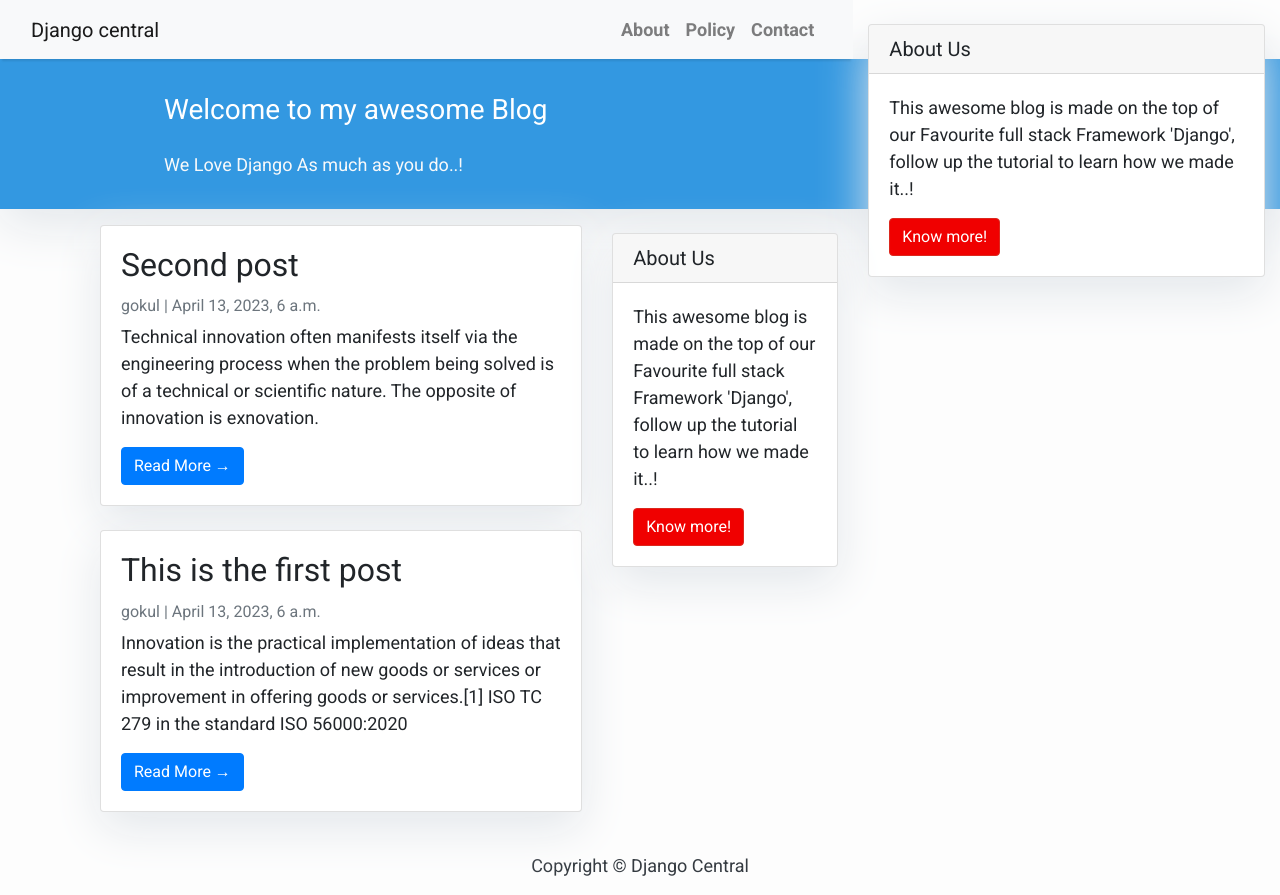
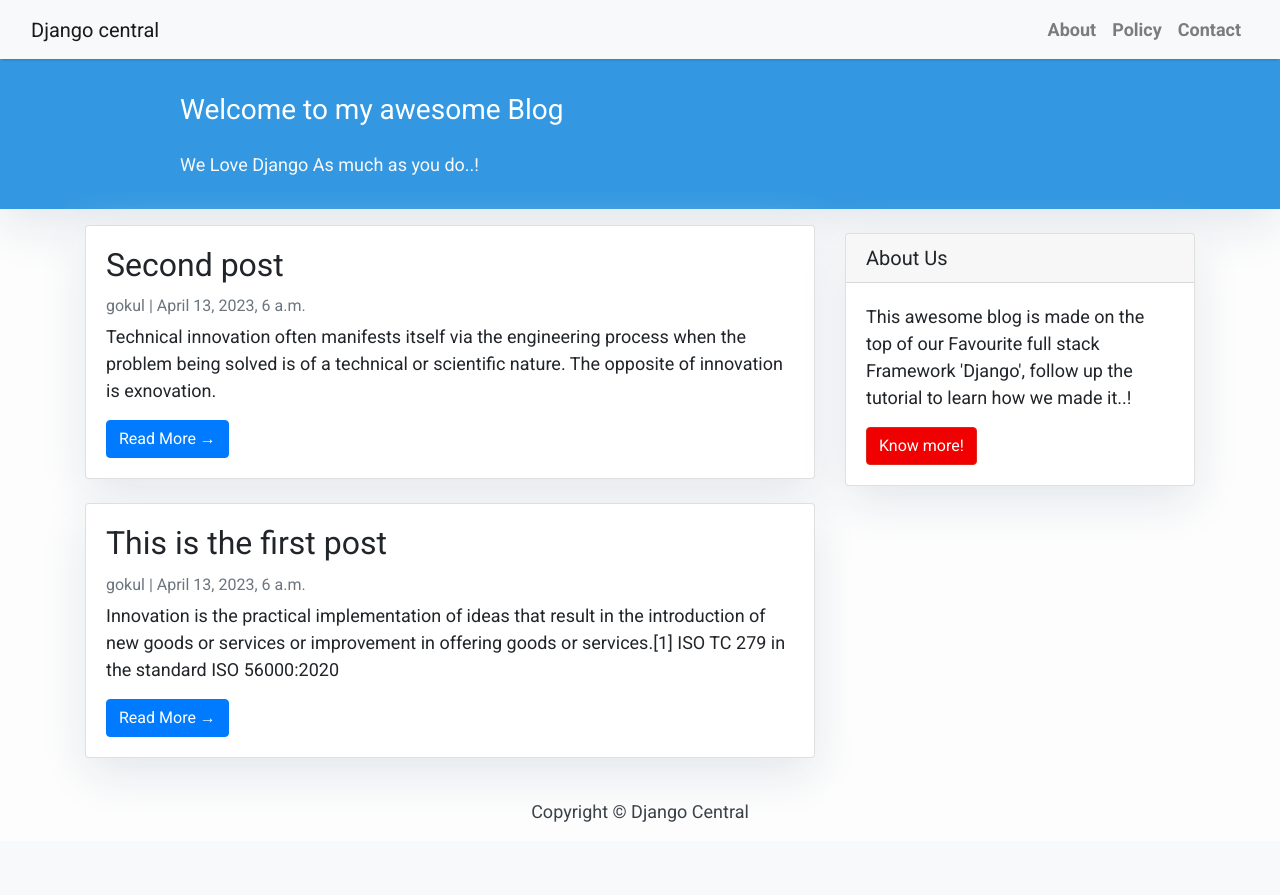
Before and after one commit to ergokulpatil/blog_project, a Django app: page / in a window 1280 px wide. After the commit the page ends 822 px from the top, so only its background shows below. Run offline with Django 4.2, Linux system fonts and the light colour scheme; data comes from the database, SQL or seed files in the repository; some libraries are stand-ins or nearby versions.

Commit message:
First commit with basic blog

```diff
--- a/blogpro/templates/base.html
+++ b/blogpro/templates/base.html
@@ -11,28 +11,7 @@
     </head>
 
     <body>
-        {% block sidebar %}
 
-<style>
-        .card{
-            box-shadow: 0 16px 48px #E3E7EB;
-        }
-
-</style>
-
-<!-- Sidebar Widgets Column -->
-<div class="col-md-4 float-right ">
-<div class="card my-4">
-        <h5 class="card-header">About Us</h5>
-    <div class="card-body">
-        <p class="card-text"> This awesome blog is made on the top of our Favourite full stack Framework 'Django', follow up the tutorial to learn how we made it..!</p>
-        <a href="https://djangocentral.com/building-a-blog-application-with-django"
-           class="btn btn-danger">Know more!</a>
-    </div>
-</div>
-</div>
-
-{% endblock sidebar %}
         <style>
             body {
             font-family: "Roboto", sans-serif;
```
